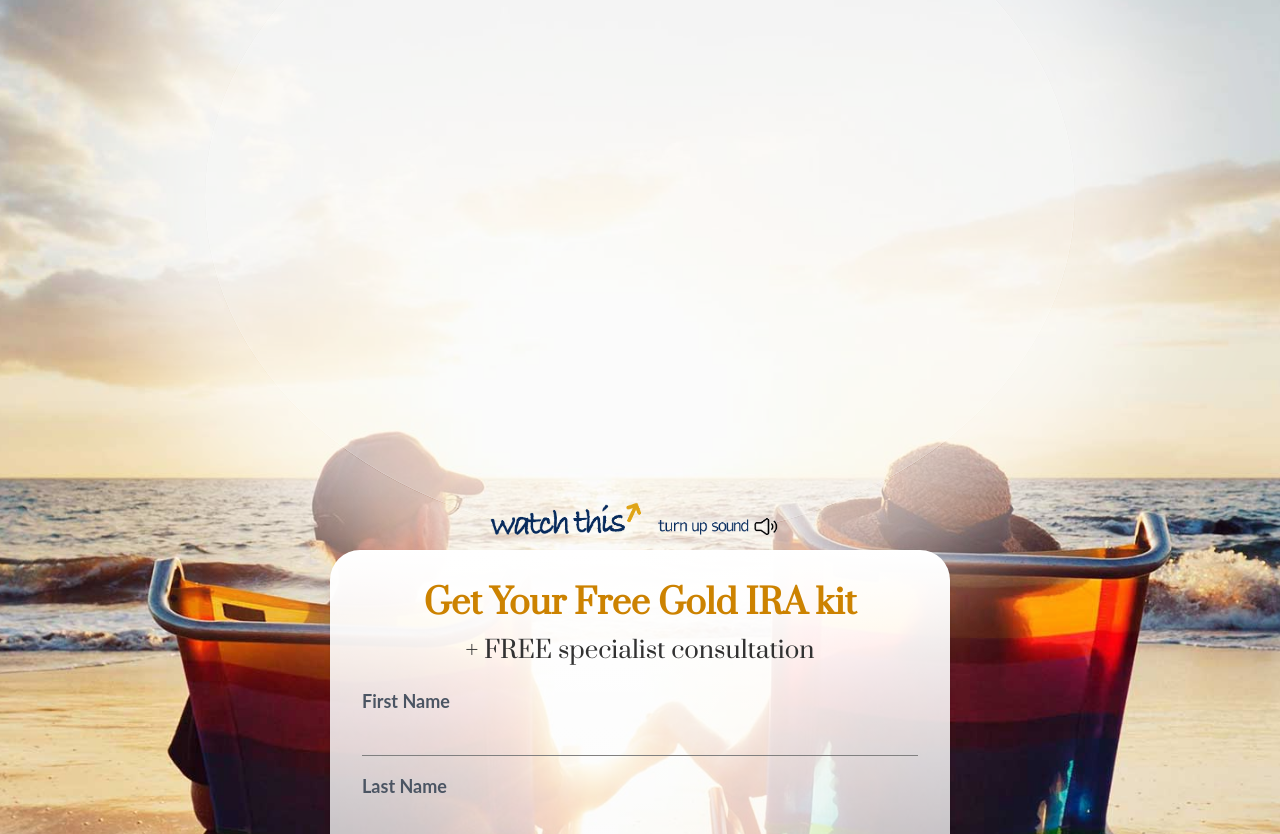
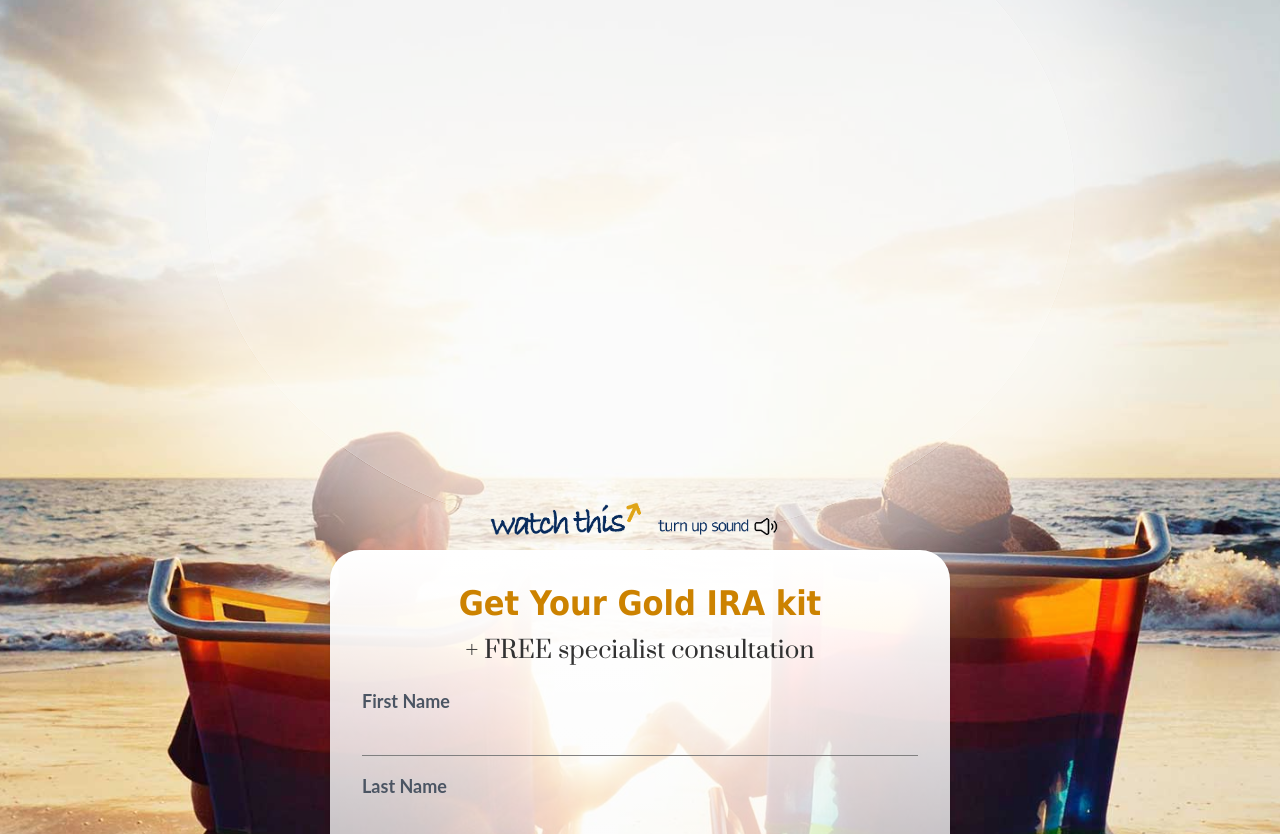
Before and after one commit to glenfish/mgi-final, an Astro site: page / in a window 1280 px wide. Shown: the part 266-1100 px from the top of the page. Built offline with nearby package versions, Linux system fonts and the light colour scheme; Astro itself is replaced by a stand-in of ours; a script that the page names is missing.

Commit message:
changed headline to sans-serif font

```diff
--- a/public/css/style.css
+++ b/public/css/style.css
@@ -186,7 +186,7 @@
          display: inline-block!important;
       }
       .headline {
-      font-family: 'Prata',  serif!important;
+      font-family:    Tahoma, Arial,sans-serif!important;
       font-size: 34px!important;
       padding-bottom: 10px!important;
       font-weight: 900!important;
--- a/src/components/Form.astro
+++ b/src/components/Form.astro
@@ -3,7 +3,7 @@
       <!-- <input type="hidden" id="leadSource" name="leadSource" value="mygoldira-us-fb-vid-1"> -->
       <div class="  mt-10  mx-auto flex" style="">
         <div id="formContainer" class=" bg-[var(--formcolor)]   rounded-lg p-4 flex flex-col  relative z-10 shadow-md">
-          <h2 class="headline unselectable">Get Your Free<br class="break-subheadline" style="display:none;"/>&nbsp;Gold IRA kit</h2>
+          <h2 class="headline unselectable">Get Your<br class="break-subheadline" style="display:none;"/>&nbsp;Gold IRA kit</h2>
           <p class="text-center leading-relaxed mb-5 text-gray-600 garamond tight text-md unselectable">+ FREE specialist consultation</p>
           <div class="relative mb-4">
             <label for="firstname" class="leading-7 text-sm text-gray-600 unselectable">First Name</label>
```
